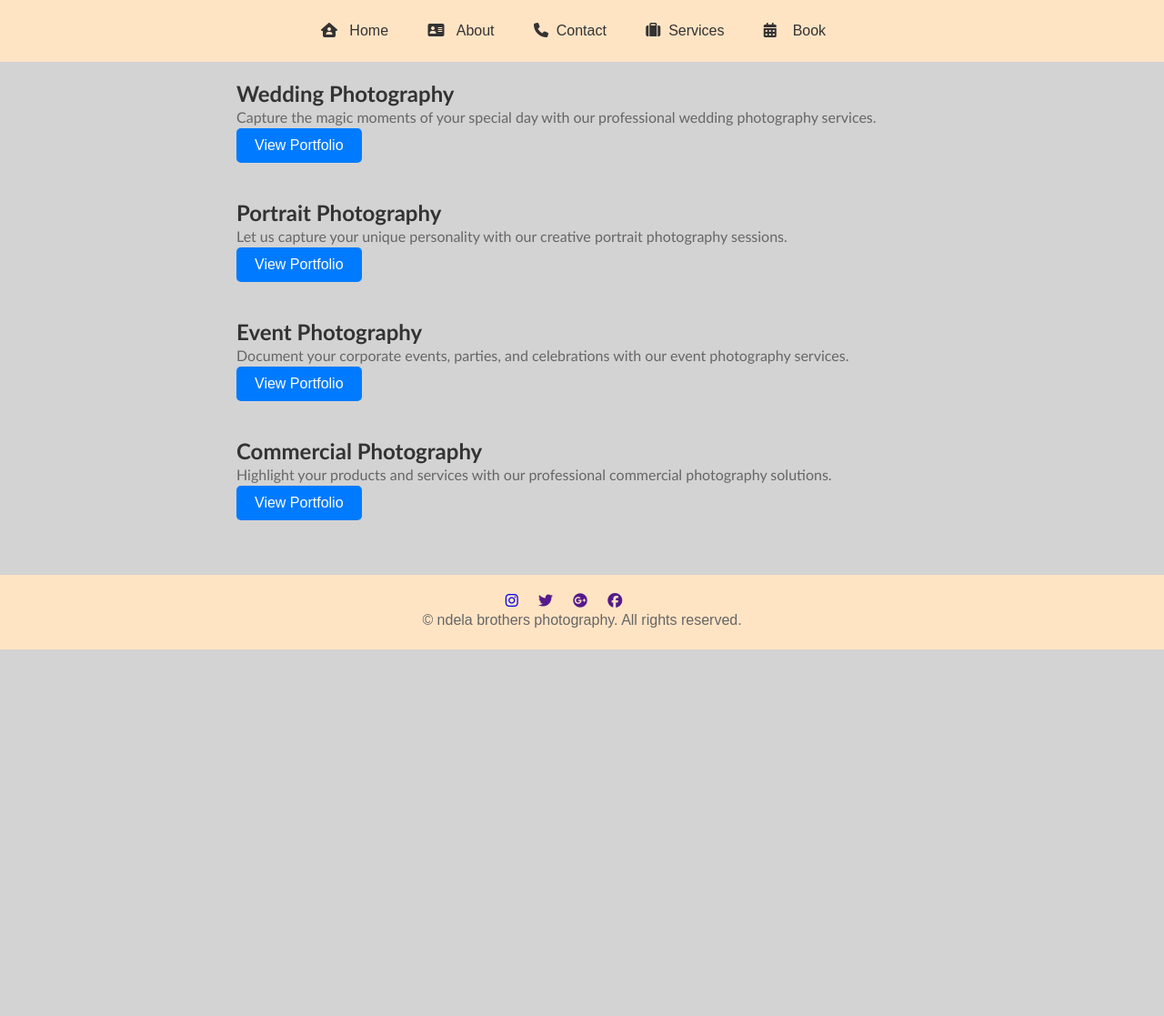
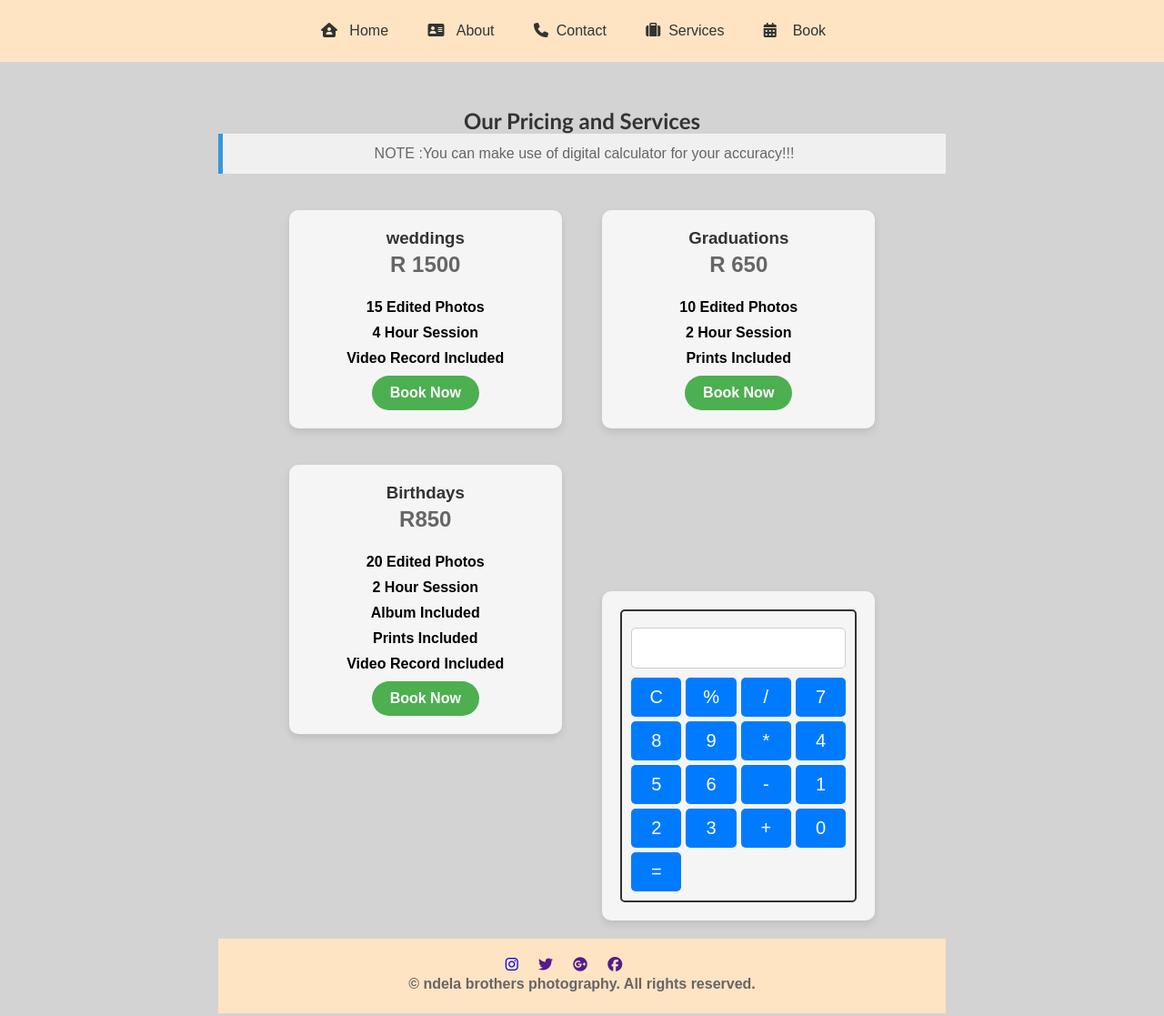
Before and after one commit to ChulumancoNdela/Photography-project, a plain HTML site: page Services.html in a window 1280 px wide. Shown: the whole page at 91% size. Before the commit the page ends 800 px from the top, so only its background shows below. Drawn offline with Linux system fonts and the light colour scheme.

Commit message:
services

```diff
--- a/Services.html
+++ b/Services.html
@@ -20,31 +20,72 @@
     </nav>
 </header>
 
-<main>
-    <section class="service">
-        <h2>Wedding Photography</h2>
-        <p>Capture the magic moments of your special day with our professional wedding photography services.</p>
-        <a href="Book.html">View Portfolio</a>
-    </section>
+<!--Pricing and  Services section -->
 
-    <section class="service">
-        <h2>Portrait Photography</h2>
-        <p>Let us capture your unique personality with our creative portrait photography sessions.</p>
-        <a href="Book.html">View Portfolio</a>
-    </section>
+<div class="pricing-section">
+    <h2>Our Pricing and Services</h2>
 
-    <section class="service">
-        <h2>Event Photography</h2>
-        <p>Document your corporate events, parties, and celebrations with our event photography services.</p>
-        <a href="Book.html">View Portfolio</a>
-    </section>
+<div class="note">
+<p>NOTE :You can make use of digital calculator for your accuracy!!!</p>
+</div>
+    <div class="pricing-card">
+      <h3><strong>weddings</h3>
+      <p><strong>R 1500</strong></p>
+      <ul>
+        <li><strong>15 Edited Photos</strong></li>
+        <li><strong>4 Hour Session</strong></li>
+        <li><strong>Video Record Included</strong></li>
+      </ul>
+      <a href="Book.html" class="btn">Book Now</a>
+    </div>
+    <div class="pricing-card">
+      <h3>Graduations</h3>
+      <p><strong>R 650</strong></p>
+      <ul>
+        <li>10 Edited Photos</li>
+        <li>2 Hour Session</li>
+        <li>Prints Included</li>
+      </ul>
+      <a href="Book.html" class="btn">Book Now</a>
+    </div>
+    <div class="pricing-card">
+      <h3><strong>Birthdays</strong></h3>
+      <p>R850</p>
+      <ul>
+        <li>20 Edited Photos</li>
+        <li>2 Hour Session</li>
+        <li>Album Included</li>
+        <li>Prints Included</li>
+        <li>Video Record Included</li>
+      </ul>
+      <a href="Book.html" class="btn">Book Now</a>
+  </div>
 
-    <section class="service">
-        <h2>Commercial Photography</h2>
-        <p>Highlight your products and services with our professional commercial photography solutions.</p>
-        <a href="Book.html">View Portfolio</a>
-    </section>
-</main>
+  <div class="pricing-card">
+    <div class="calculator">
+      <input type="text" id="display" readonly>
+      <div class="buttons">
+          <button onclick="clearDisplay()">C</button>
+          <button onclick="appendToDisplay(this.innerHTML)">%</button>
+          <button onclick="appendToDisplay(this.innerHTML)">/</button>
+          <button onclick="appendToDisplay(this.innerHTML)">7</button>
+          <button onclick="appendToDisplay(this.innerHTML)">8</button>
+          <button onclick="appendToDisplay(this.innerHTML)">9</button>
+          <button onclick="appendToDisplay(this.innerHTML)">*</button>
+          <button onclick="appendToDisplay(this.innerHTML)">4</button>
+          <button onclick="appendToDisplay(this.innerHTML)">5</button>
+          <button onclick="appendToDisplay(this.innerHTML)">6</button>
+          <button onclick="appendToDisplay(this.innerHTML)">-</button>
+          <button onclick="appendToDisplay(this.innerHTML)">1</button>
+          <button onclick="appendToDisplay(this.innerHTML)">2</button>
+          <button onclick="appendToDisplay(this.innerHTML)">3</button>
+          <button onclick="appendToDisplay(this.innerHTML)">+</button>
+          <button onclick="appendToDisplay(this.innerHTML)">0</button>
+          <button onclick="calculate()">=</button>
+      </div>
+    </div>
+  </div>
+
 
 
 
--- a/style.css
+++ b/style.css
@@ -383,3 +383,194 @@ section.gallery {
     object-fit: cover;
     border-radius: 0.25rem;
 }
+
+/* registration page */
+
+
+h2 {
+    text-align: center;
+}
+input[type="text"],
+input[type="password"],
+input[type="email"] {
+    width: 100%;
+    padding: 10px;
+    margin: 8px 0;
+    border: 1px solid #ccc;
+    border-radius: 5px;
+    box-sizing: border-box;
+}
+input[type="submit"] {
+    background-color: #4CAF50;
+    color: white;
+    padding: 14px 20px;
+    margin: 8px 0;
+    border: none;
+    border-radius: 5px;
+    cursor: pointer;
+    width: 100%;
+}
+input[type="submit"]:hover {
+    background-color: #45a049;
+}
+.login-link {
+    text-align: center;
+}
+.login-link a {
+    text-decoration: none;
+    color: #007bff;
+}
+
+/* login page */
+
+form {
+    display: flex;
+    flex-direction: column;
+  }
+
+  label {
+    margin-bottom: 5px;
+  }
+
+  input[type="text"],
+  input[type="password"] {
+    padding: 10px;
+    margin-bottom: 10px;
+    border: 1px solid #ccc;
+    border-radius: 5px;
+    font-size: 16px;
+  }
+
+  button {
+    padding: 10px 20px;
+    background-color: #007bff;
+    color: #fff;
+    border: none;
+    border-radius: 5px;
+    font-size: 16px;
+    cursor: pointer;
+  }
+
+  button:hover {
+    background-color: #0056b3;
+  }
+
+  .register {
+    margin-top: 20px;
+  }
+
+  .register a {
+    color: #007bff;
+    text-decoration: none;
+  }
+
+  .register a:hover {
+    text-decoration: underline;
+  }
+
+  /* pricing */
+
+.pricing-section {
+    max-width: 800px;
+    margin: 50px auto;
+    text-align: center;
+  }
+
+  .pricing-card {
+    background-color: #f9f9f9;
+    border-radius: 5px;
+    box-shadow: 0 0 10px rgba(0, 0, 0, 0.1);
+    padding: 20px;
+    margin: 20px;
+    display: inline-block;
+    width: 200px;
+  }
+
+  .pricing-card h3 {
+    color: #333;
+  }
+
+  .pricing-card p {
+    font-size: 24px;
+    margin-bottom: 20px;
+  }
+
+  .pricing-card ul {
+    list-style-type: none;
+    padding: 0;
+  }
+
+  .pricing-card ul li {
+    margin-bottom: 10px;
+  }
+
+  .btn {
+    display: inline-block;
+    background-color: #4CAF50;
+    color: white;
+    padding: 10px 20px;
+    text-decoration: none;
+    border-radius: 5px;
+    transition: background-color 0.3s;
+    border-radius: 50px;
+  }
+  .pricing-card {
+    width: 300px;
+    padding: 20px;
+    background-color: whitesmoke;
+    border-radius: 10px;
+    box-shadow: 0 4px 8px rgba(0, 0, 0, 0.1);
+    transition: transform 0.3s ease, box-shadow 0.3s ease;
+
+
+
+  }
+
+  .pricing-card:hover {
+    transform: translateY(-5px);
+    box-shadow: 0 8px 16px rgba(0, 0, 0, 0.2);
+
+  }
+
+  /* NOTE */
+  .note {
+    background-color: #f0f0f0; /* Light grey background */
+    border-left: 5px solid #3498db; /* Blue left border */
+    padding: 10px; /* Padding around the content */
+    margin-bottom: 20px; /* Margin to separate notes */
+  }
+
+  /* Style for the note text */
+  .note p {
+    margin: 0; /* Remove default paragraph margin */
+  }
+  /* Calculator */
+
+  .calculator {
+    border: 2px solid #333;
+    border-radius: 5px;
+    padding: 10px;
+}
+
+.calculator input[type="text"] {
+    width: 100%;
+    padding: 10px;
+    font-size: 20px;
+    margin-bottom: 10px;
+}
+
+.calculator .buttons {
+    display: grid;
+    grid-template-columns: repeat(4, 1fr);
+    grid-gap: 5px;
+}
+
+.calculator button {
+    padding: 10px;
+    font-size: 20px;
+    cursor: pointer;
+}
+
+.calculator button:hover {
+    background-color: #ddd;
+}
```
Also changed, not shown: Registration.html (+17 -18 lines), function.js (+21 -0 lines), login.html (+14 -9 lines).
